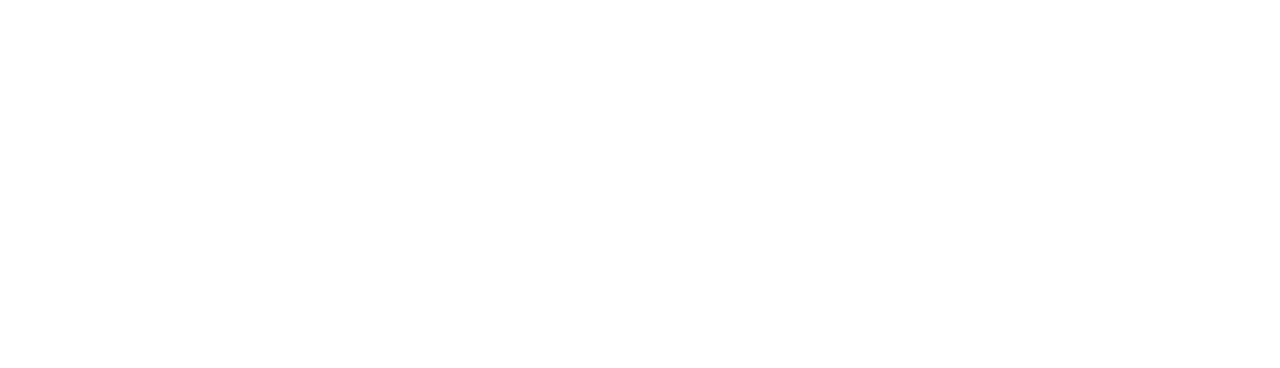
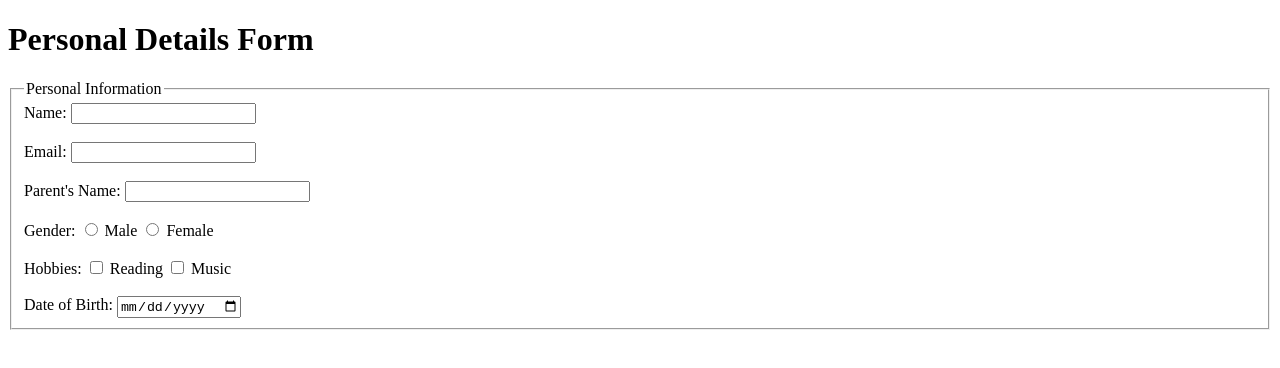
Before and after one commit to raghav00007/WDW_10116, a plain HTML site: page web designing workshop/assignment15.html in a window 1280 px wide. Drawn offline with Linux system fonts and the light colour scheme.

Commit message:
assignment15 complete code

```diff
--- a/web designing workshop/assignment15.html
+++ b/web designing workshop/assignment15.html
@@ -4,6 +4,55 @@
     <title>Personal Details Form</title>
 </head>
 <body>
+<h1>Personal Details Form</h1>
 
+    <form>
+
+        <fieldset>
+
+            <legend>Personal Information</legend>
+
+            <label for="name">Name:</label>
+
+            <input type="text" id="name">
+            <br><br>
+
+            <label for="email">Email:</label>
+
+            <input type="email" id="email">
+            <br><br>
+
+            <label for="parent">Parent's Name:</label>
+
+            <input type="text" id="parent">
+            <br><br>
+
+            Gender:
+
+            <input type="radio" name="gender" value="male">
+            Male
+
+            <input type="radio" name="gender" value="female">
+            Female
+
+            <br><br>
+
+            Hobbies:
+
+            <input type="checkbox" name="hobby">
+            Reading
+
+            <input type="checkbox" name="hobby">
+            Music
+
+            <br><br>
+
+            <label for="dob">Date of Birth:</label>
+
+            <input type="date" id="dob">
+
+        </fieldset>
+
+    </form>
 </body>
 </html>
```
